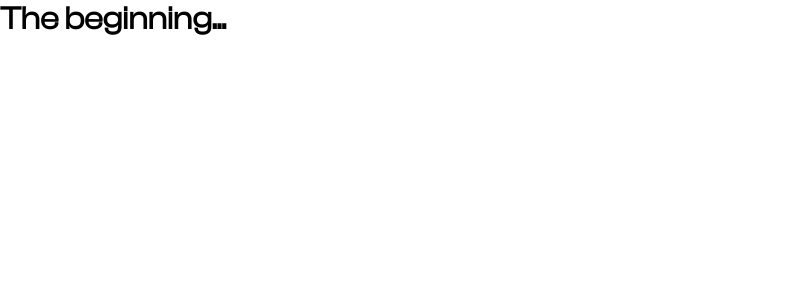
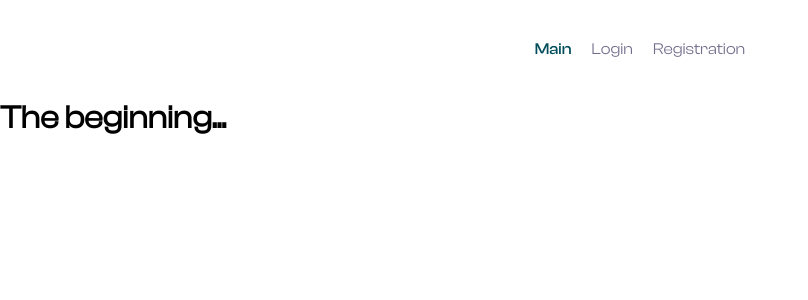
Before and after one commit to HNY-Badger/ecommerce-app, a React app: page / in a window 1280 px wide. Shown: the top 300 px of the page, without its empty margins (0-808 px from the left). Built offline with nearby package versions, Linux system fonts and the light colour scheme.

Commit message:
feat: add Header component

```diff
--- a/src/App.tsx
+++ b/src/App.tsx
@@ -1,10 +1,11 @@
 import React from 'react';
 import { BrowserRouter, Route, Routes } from 'react-router-dom';
+import Header from './components/Header/Header';
 
 export default function App() {
   return (
     <BrowserRouter>
-      {/* <Header /> */}
+      <Header />
       <Routes>
         <Route path="/" element={<h1>The beginning...</h1>} />
       </Routes>
--- /dev/null
+++ b/src/components/Header/Header.module.css
@@ -0,0 +1,23 @@
+.header {
+  max-width: 1440px;
+  margin: 0 auto;
+  padding: 40px;
+}
+
+.nav {
+  display: flex;
+  justify-content: center;
+  gap: 20px;
+  margin: 0 auto;
+}
+
+.link {
+  text-decoration: none;
+  color: var(--link-color);
+  cursor: pointer;
+}
+
+:global(.active) {
+  font-family: 'Clash Display Medium';
+  color: var(--dark-primary);
+}
--- /dev/null
+++ b/src/components/Header/Header.tsx
@@ -0,0 +1,23 @@
+import React from 'react';
+import { NavLink } from 'react-router-dom';
+import * as style from './Header.module.css';
+
+function Header() {
+  return (
+    <header className={style.header}>
+      <nav className={style.nav}>
+        <NavLink to="." end className={style.link}>
+          Main
+        </NavLink>
+        <NavLink to="login" className={style.link}>
+          Login
+        </NavLink>
+        <NavLink to="registration" className={style.link}>
+          Registration
+        </NavLink>
+      </nav>
+    </header>
+  );
+}
+
+export default Header;
--- a/src/index.css
+++ b/src/index.css
@@ -28,6 +28,7 @@
   --border-dark: #cac6da;
   --error: #bc3333;
   --white: #ffffff;
+  --link-color: #726e8d;
 }
 
 * {
```
